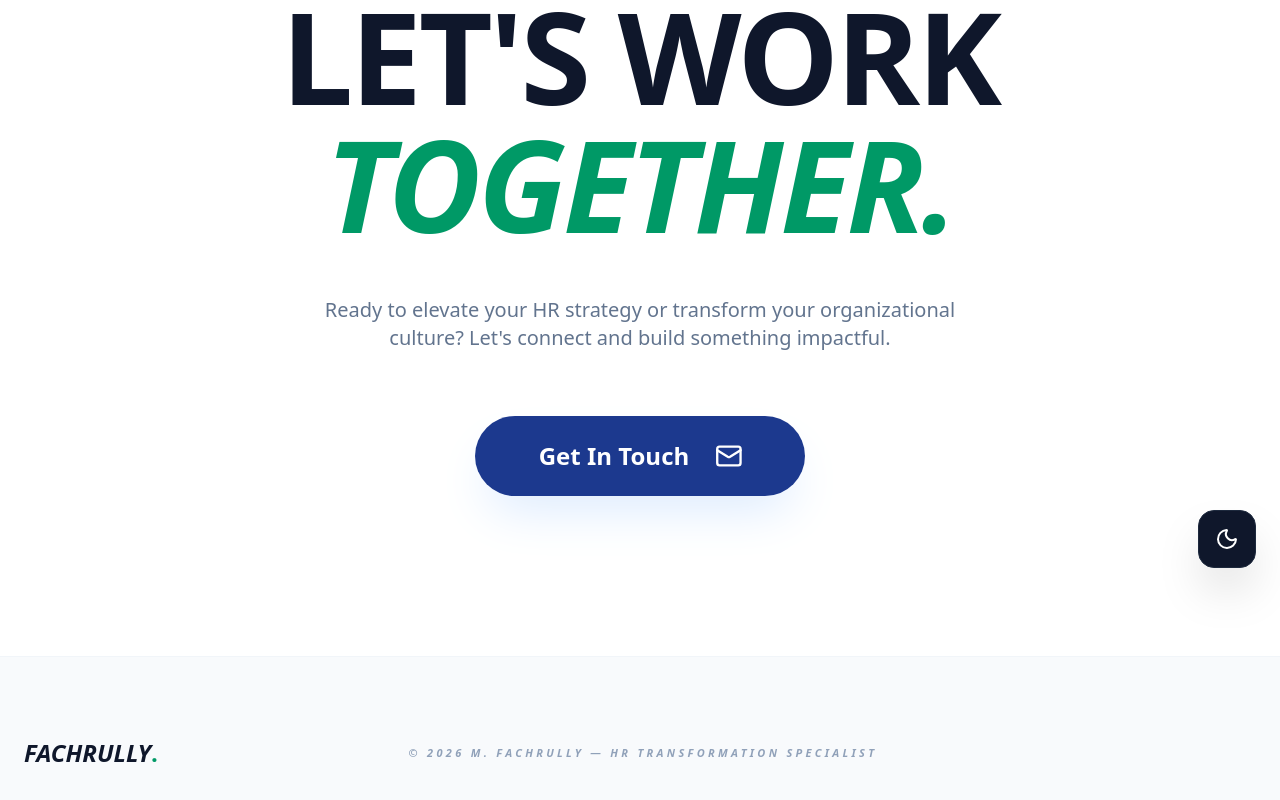
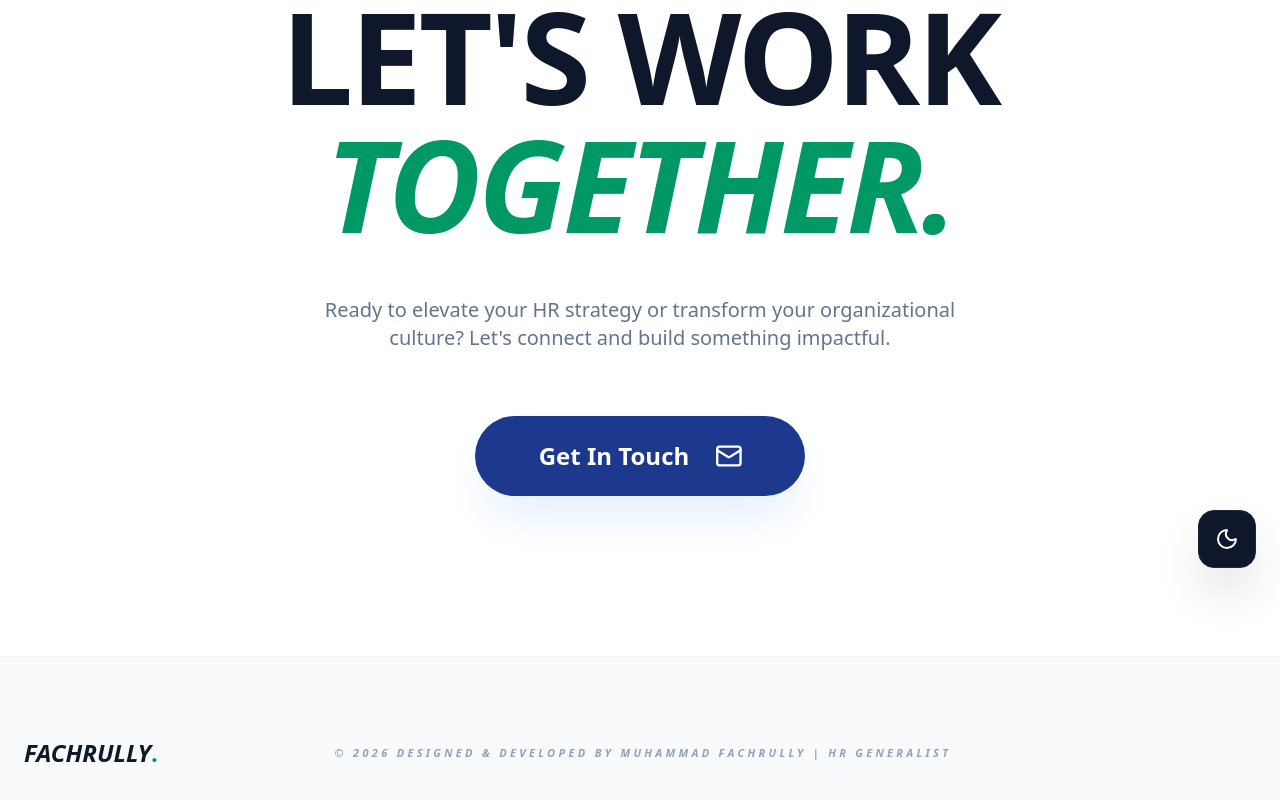
Before and after one commit to faarully/Professional-HR-fachrully-v2, a React (Vite) app: page / in a window 1280 px wide. Shown: the part 208-1008 px from the top of the page. Built offline with nearby package versions, Linux system fonts and the light colour scheme; no server answers.

Commit message:
Update footer text in App.jsx

```diff
--- a/src/App.jsx
+++ b/src/App.jsx
@@ -107,7 +107,7 @@ export default function App() {
                 FACHRULLY<span className="text-emerald-600 not-italic">.</span>
               </div>
               <p className="text-[11px] font-bold text-slate-400 dark:text-slate-500 uppercase tracking-[0.3em] italic">
-                © 2026 M. Fachrully — HR Transformation Specialist
+                © 2026 Designed & Developed by Muhammad Fachrully | HR Generalist
               </p>
               <div className="hidden md:block w-32"></div>
             </div>
```
